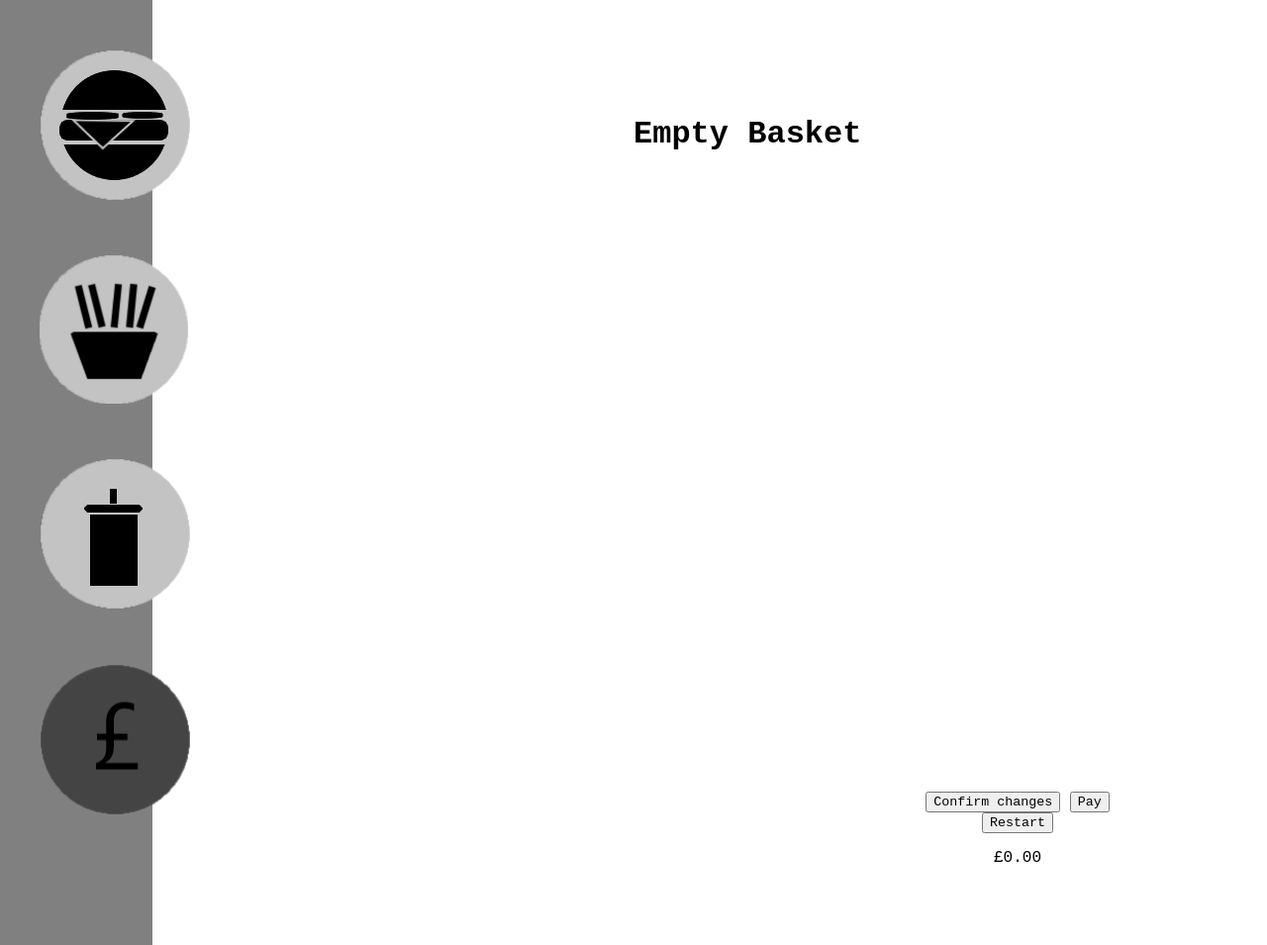
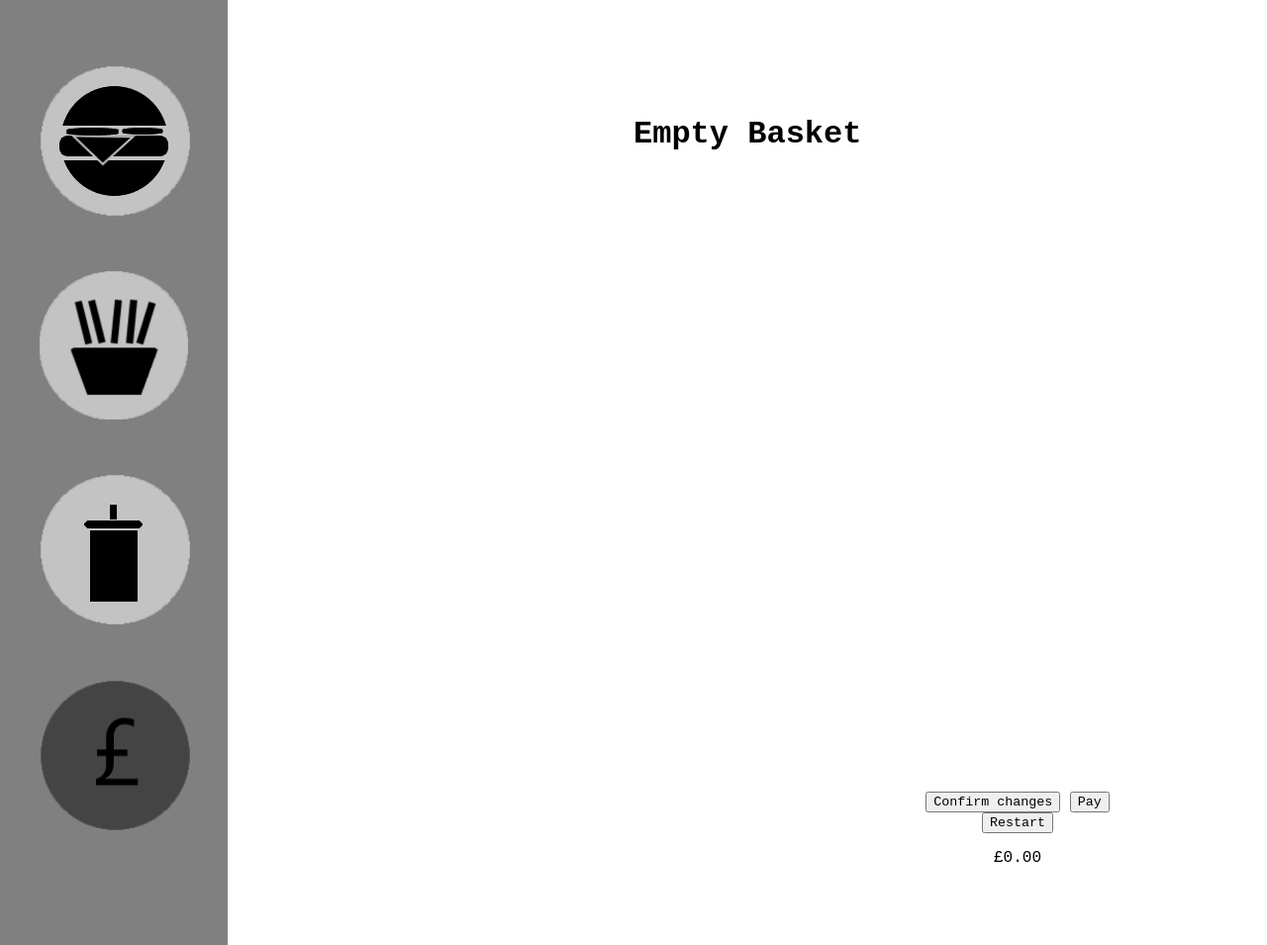
Before and after one commit to Koentekbyte/PyBurgers, a Flask app: page /kiosk/order in a window 1280 px wide. Shown: the whole page at 99% size. Run offline with Flask 3, Linux system fonts and the light colour scheme.

Commit message:
final touches
minor updates

```diff
--- a/website/static/style.css
+++ b/website/static/style.css
@@ -5,6 +5,7 @@
     position: fixed;
     top: 0px; left: 0px;
     background-color: grey;
+    min-width: 230px;
 
 
 }
@@ -16,6 +17,8 @@
 #navbar ul
 {
     list-style: none;
+
+    overflow: hidden;
 }
 div.grid-container
 {
```
Also changed, not shown: instance/PyBurgers.db.
